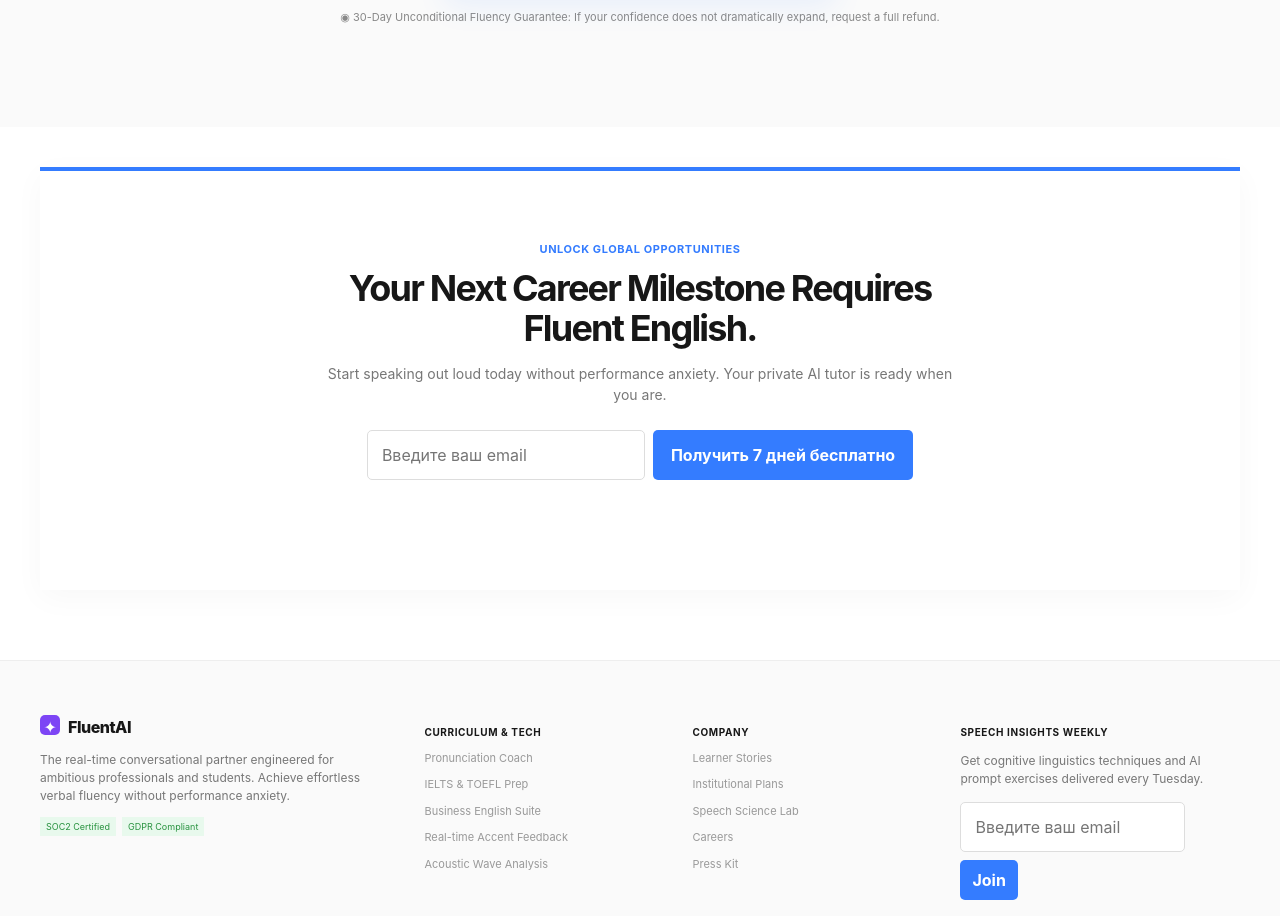
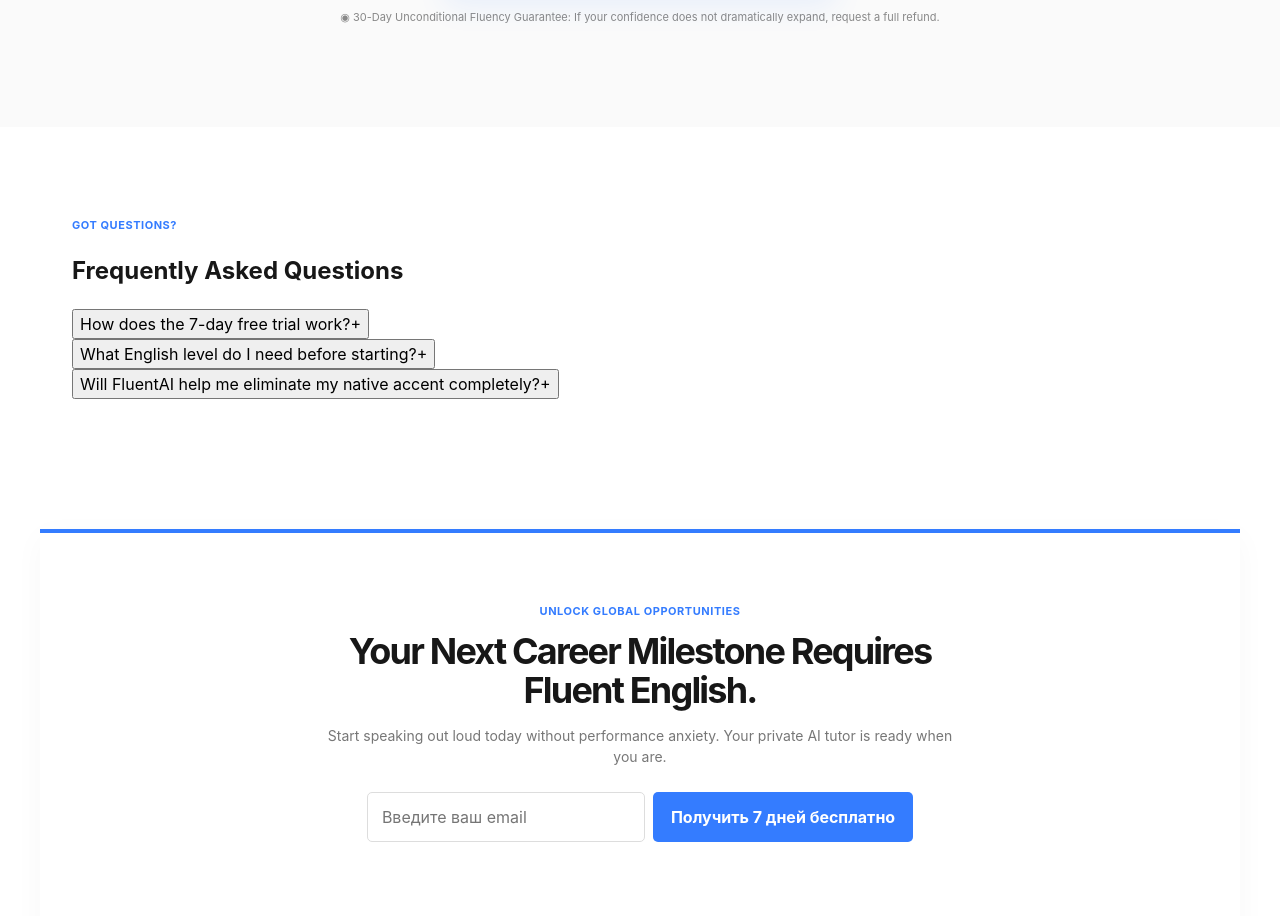
Before and after one commit to kejno/en-tutor, a React (Vite) app: page / in a window 1280 px wide. Shown: the part 4200-5116 px from the top of the page. Built offline with nearby package versions, Linux system fonts and the light colour scheme.

Commit message:
ET-13 Rework: address PR review comments

```diff
--- a/src/App.tsx
+++ b/src/App.tsx
@@ -8,6 +8,24 @@ const plans = [
   { name: 'Starter', price: '$14', description: 'Perfect for casual learners building daily habits.', features: ['15 mins daily voice conversation', 'Standard grammar correction', '100+ basic roleplay scenarios'] },
   { name: 'Pro Fluency', price: '$24', description: 'For professionals, expats, and exam candidates.', features: ['Unlimited voice conversation minutes', 'Phonetic Accent Tuner & Mouth Shapes', 'IELTS Speaking Examiner Simulator', 'Executive & Tech Business tracks'], featured: true },
   { name: 'Executive 1-on-1 AI+', price: '$49', description: 'For founders, diplomats, and senior executives.', features: ['Everything in Pro Fluency', 'Monthly human linguist accent audit', 'Custom corporate scenarios uploaded'] },
+];
+
+const faqItems = [
+  {
+    id: 'trial',
+    question: 'How does the 7-day free trial work?',
+    answer: 'The landing page offers a 7-day free trial. The form only shows a local confirmation because no server API is connected.',
+  },
+  {
+    id: 'level',
+    question: 'What English level do I need before starting?',
+    answer: 'No level is specified as a prerequisite on this landing page. Choose a track that matches your goals and start with the available speaking practice.',
+  },
+  {
+    id: 'accent',
+    question: 'Will FluentAI help me eliminate my native accent completely?',
+    answer: 'FluentAI provides accent feedback and pronunciation practice. It does not promise to eliminate a native accent completely.',
+  },
 ];
 
 function App() {
@@ -25,7 +43,7 @@ function App() {
         <section className="stats"><div><b>3.4x</b><span>FLUENCY GAINS</span></div><div><b>87%</b><span>INTERVIEW SUCCESS</span></div><div><b>+1.5</b><span>IELTS BAND JUMP</span></div><div><b>12.4M</b><span>MINUTES PRACTICED</span></div></section>
         <section className="section" id="results"><div className="section-heading"><p className="eyebrow">Learner Proof</p><h2>Real Transformations, Real Careers</h2><p>Hear how ambitious professionals shifted from hesitating mid-sentence to commanding meetings.</p></div><div className="three-col testimonials"><article><b>CEFR: B1 ➔ C1 Level</b><p>“FluentAI cured my imposter syndrome before standups. I went from hesitant one-word answers to leading multi-team architecture sprint reviews.”</p><strong>Marco S.</strong><small>Senior Tech Lead · Berlin Hub</small></article><article><b>IELTS 6.5 ➔ Band 8.5</b><p>“The IELTS examiner simulator gave me exact Band 8.0 predictions before my official exam. Scored an overall 8.5!”</p><strong>Aiko T.</strong><small>Medical Researcher · Tokyo</small></article><article><b>Promoted to VP</b><p>“Like having an Oxford linguistics professor in your pocket available at 11 PM after work.”</p><strong>Carlos M.</strong><small>Marketing Director · Madrid</small></article></div></section>
         <section className="section pricing" id="pricing"><div className="section-heading"><p className="eyebrow">Simple Plans</p><h2>Invest in Your Verbal Future</h2><p>Less than the price of a single private tutor session per month.</p><div className="billing"><button className={billing === 'monthly' ? 'active' : ''} onClick={() => setBilling('monthly')}>Billed Monthly</button><button className={billing === 'annual' ? 'active' : ''} onClick={() => setBilling('annual')}>Billed Annually <mark>Save 40%</mark></button></div></div><div className="three-col">{plans.map((plan) => <article className={`plan ${plan.featured ? 'featured' : ''}`} key={plan.name}>{plan.featured && <span className="popular">Most Popular Choice</span>}<h3>{plan.name}</h3><p>{plan.description}</p><strong className="price">{billing === 'annual' ? plan.price.replace('$', '$').replace('14', '8').replace('24', '14').replace('49', '29') : plan.price}<small>/ month</small></strong><ul>{plan.features.map((feature) => <li key={feature}>✓ {feature}</li>)}</ul><a className="button" href="#final-cta">Start Free 7-Day Trial</a></article>)}</div><p className="guarantee">◉ 30-Day Unconditional Fluency Guarantee: If your confidence does not dramatically expand, request a full refund.</p></section>
-        <Faq />
+        <Faq items={faqItems} />
         <section className="final-cta section" id="final-cta"><div className="section-heading"><p className="eyebrow">Unlock Global Opportunities</p><h2>Your Next Career Milestone Requires Fluent English.</h2><p>Start speaking out loud today without performance anxiety. Your private AI tutor is ready when you are.</p><EmailCapture /></div></section>
       </main><Footer />
     </div>
```
Also changed, not shown: 2 other files (tests, documents, lock files or other folders).
